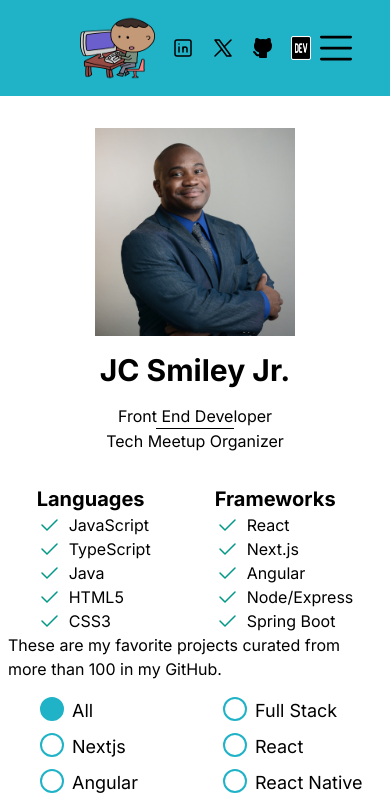
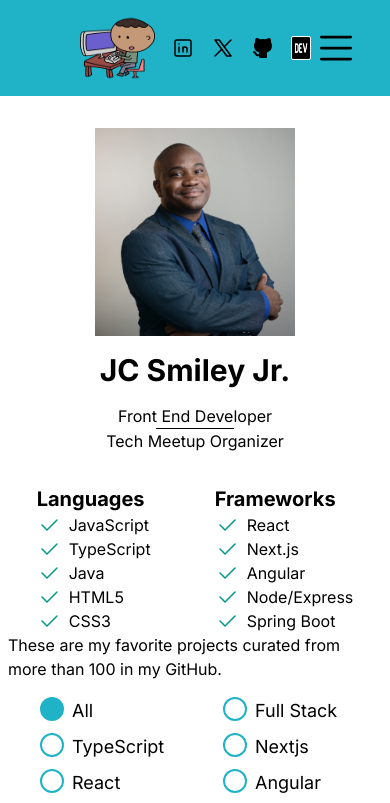
Before and after one commit to jcsmileyjr/portfolio-v4, a Next.js app: page / in a window 390 px wide. Shown: the top 803 px of the page. Built offline with nearby package versions, Linux system fonts and the light colour scheme.

Commit message:
Feature: Added TypeScript as a filter radio option

```diff
--- a/src/app/page.tsx
+++ b/src/app/page.tsx
@@ -58,18 +58,22 @@ export default function Home() {
               <label className='text-lg ml-2' htmlFor="Full Stack">Full Stack</label>
             </div>
             <div className='flex flex-row justify-center1 ml-10 md:ml-0'>
+              <input className='appearance-none hover:scale-125 focus:bg-primaryBlue rounded-full w-6 h-6 border-2 border-solid border-primaryBlue' type="radio" id="Full Stack" name="technologies" value="typescript" checked={technologies === "typescript"} onChange={(e) => setTechnologies(e.target.value)} />
+              <label className='text-lg ml-2' htmlFor="TypeScript">TypeScript</label>
+            </div>
+            <div className='flex flex-row justify-center1 ml-6 md:ml-0'>
               <input className='appearance-none hover:scale-125 focus:bg-primaryBlue rounded-full w-6 h-6 border-2 border-solid border-primaryBlue' type="radio" id="Nextjs" name="technologies" value="nextjs" checked={technologies === "nextjs"} onChange={(e) => setTechnologies(e.target.value)} />
               <label className='text-lg ml-2' htmlFor="Nextjs">Nextjs</label>
             </div>
-            <div className='flex flex-row justify-center1 ml-6 md:ml-0'>
+            <div className='flex flex-row justify-center1 ml-10 md:ml-0'>
               <input className='appearance-none hover:scale-125 focus:bg-primaryBlue rounded-full w-6 h-6 border-2 border-solid border-primaryBlue' type="radio" id="React" name="technologies" value="react" checked={technologies === "react"} onChange={(e) => setTechnologies(e.target.value)} />
               <label className='text-lg ml-2' htmlFor="React">React</label>
             </div>
-            <div className='flex flex-row justify-center1 ml-10 md:ml-0'>
+            <div className='flex flex-row justify-center1 ml-6 md:ml-0'>
               <input className='appearance-none hover:scale-125 focus:bg-primaryBlue rounded-full w-6 h-6 border-2 border-solid border-primaryBlue' type="radio" id="Angular" name="technologies" value="angular" checked={technologies === "angular"} onChange={(e) => setTechnologies(e.target.value)} />
               <label className='text-lg ml-2' htmlFor="Angular">Angular</label>
             </div>
-            <div className='flex flex-row justify-center1 ml-6 md:ml-0'>
+            <div className='flex flex-row justify-center1 ml-10 md:ml-0'>
               <input className='appearance-none hover:scale-125 focus:bg-primaryBlue rounded-full w-6 h-6 border-2 border-solid border-primaryBlue' type="radio" id="React Native" name="technologies" value="reactnative" checked={technologies === "reactnative"} onChange={(e) => setTechnologies(e.target.value)} />
               <label className='text-lg ml-2' htmlFor="React Native">React Native</label>
             </div>
```
